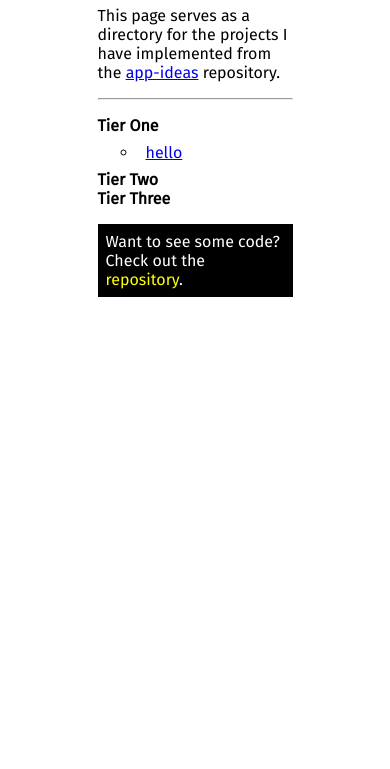
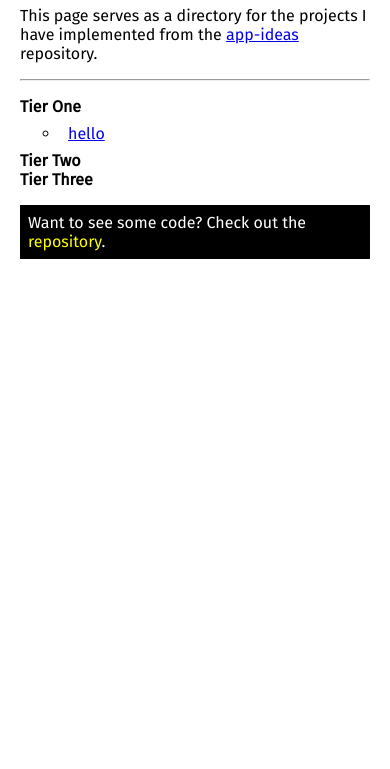
Before and after one commit to User5842/app-ideas, a website: page index.html in a window 390 px wide. Shown: the part 75-844 px from the top of the page. Drawn offline with Linux system fonts and the light colour scheme.

Commit message:
adding basic responsiveness;

```diff
--- a/index.css
+++ b/index.css
@@ -35,3 +35,9 @@
 .highlight {
   color: yellow;
 }
+
+@media screen and (max-width: 720px) {
+  .page {
+    width: calc(100% - 40px);
+  }
+}
--- a/tier-one/hello/index.css
+++ b/tier-one/hello/index.css
@@ -6,13 +6,12 @@
   font-family: "Fira Sans", sans-serif;
   display: flex;
   height: 100vh;
-  margin: 0 auto;
+  margin: 0;
   padding: 0;
 }
 
 .main {
   margin: auto;
-  width: 50%;
 }
 
 .fieldset {
@@ -29,9 +28,19 @@
   margin-top: 1rem;
 }
 
+#codes {
+  width: 100%;
+}
+
 .form__button {
   background-color: black;
   color: white;
   cursor: pointer;
   font-family: "Fira Sans", sans-serif;
 }
+
+@media screen and (max-width: 720px) {
+  .main {
+    width: calc(100% - 40px);
+  }
+}
```
Also changed, not shown: tier-one/hello/index.html (+1 -0 lines).
